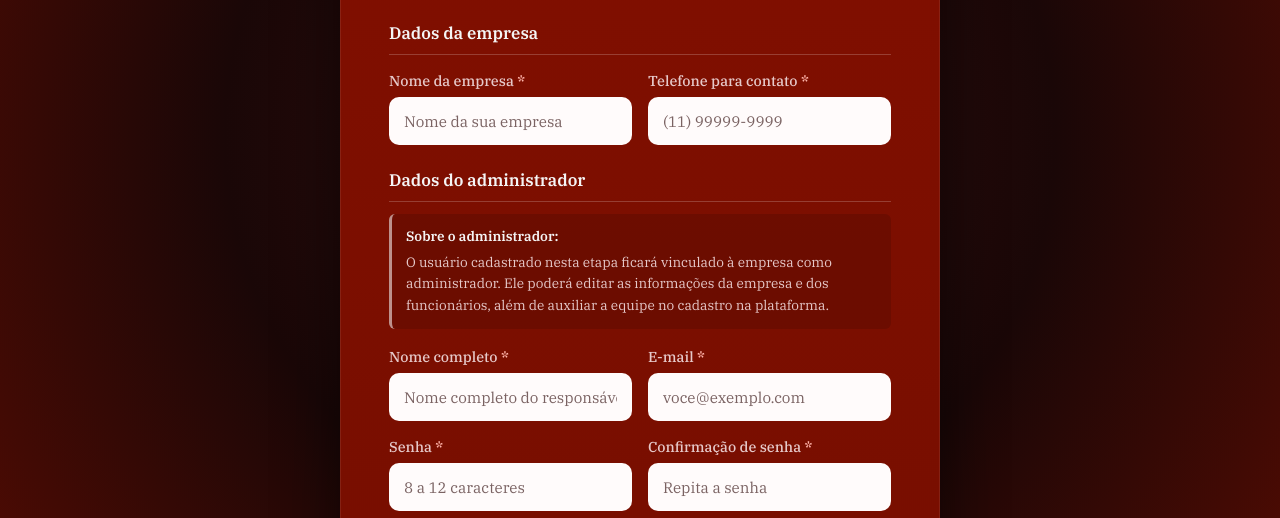
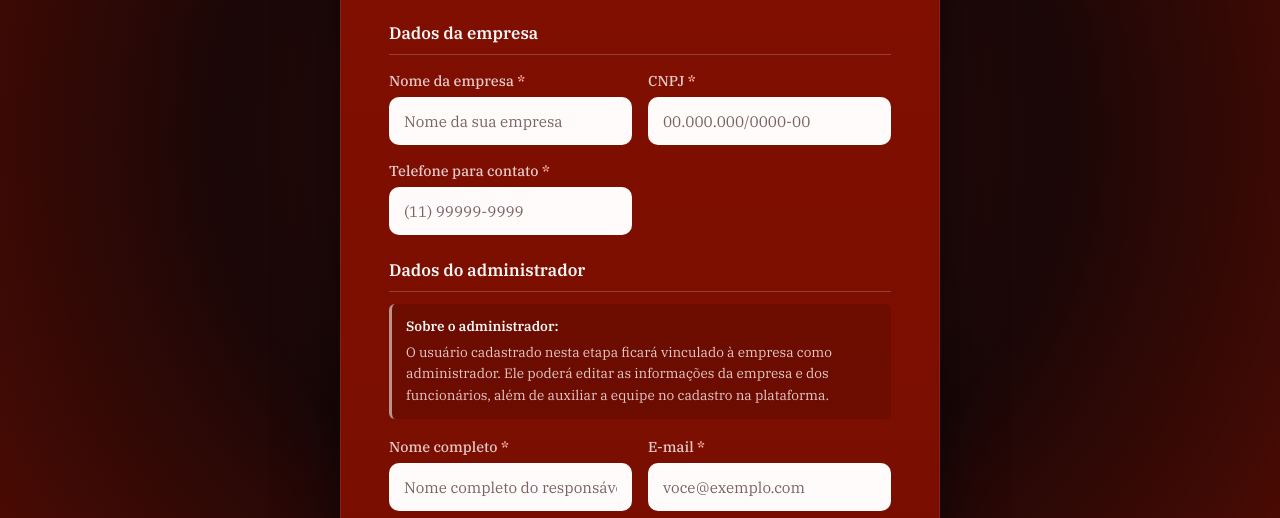
Before and after one commit to Panorama-PI/Panorama, a website: page public/cadastro-empresa.html in a window 1280 px wide. Shown: the part 265-783 px from the top of the page. Drawn offline with nearby package versions, Linux system fonts and the light colour scheme.

Commit message:
feat: adiciona campo CNPJ ao cadastro de empresa

```diff
--- a/public/cadastro-empresa.html
+++ b/public/cadastro-empresa.html
@@ -35,6 +35,14 @@
                     </label>
                     <input type="text" id="ipt_nome_empresa" name="nome_empresa" placeholder="Nome da sua empresa"
                         autocomplete="organization" required>
+                </div>
+
+                <div class="campo">
+                    <label for="ipt_cnpj">
+                        CNPJ <span class="obrigatorio">*</span>
+                    </label>
+                    <input type="text" id="ipt_cnpj" name="cnpj" placeholder="00.000.000/0000-00" maxlength="18"
+                        inputmode="numeric" autocomplete="off" required>
                 </div>
 
                 <div class="campo">
```
